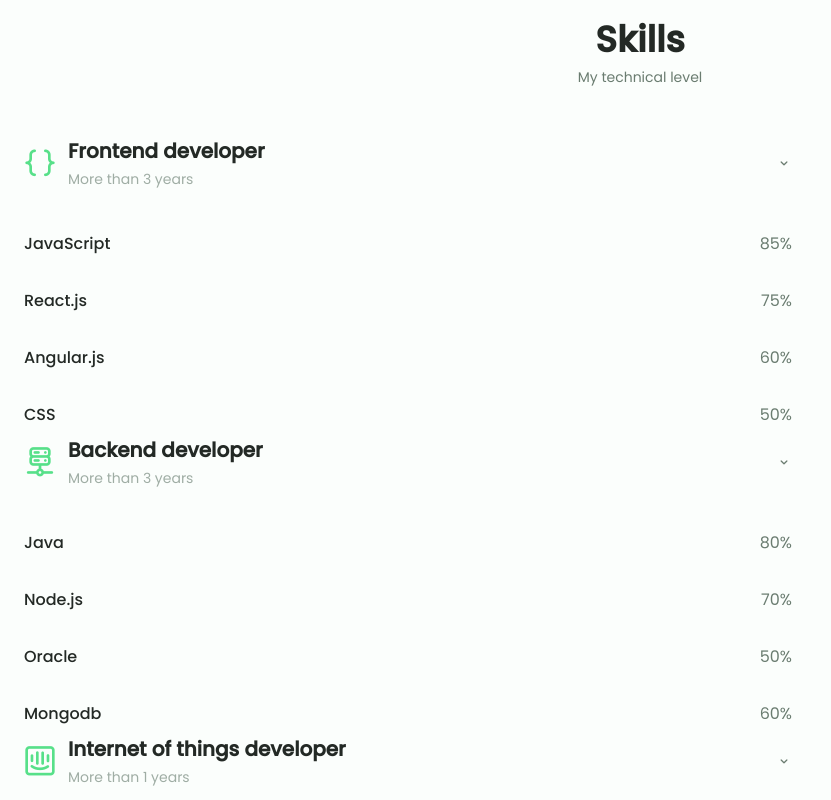
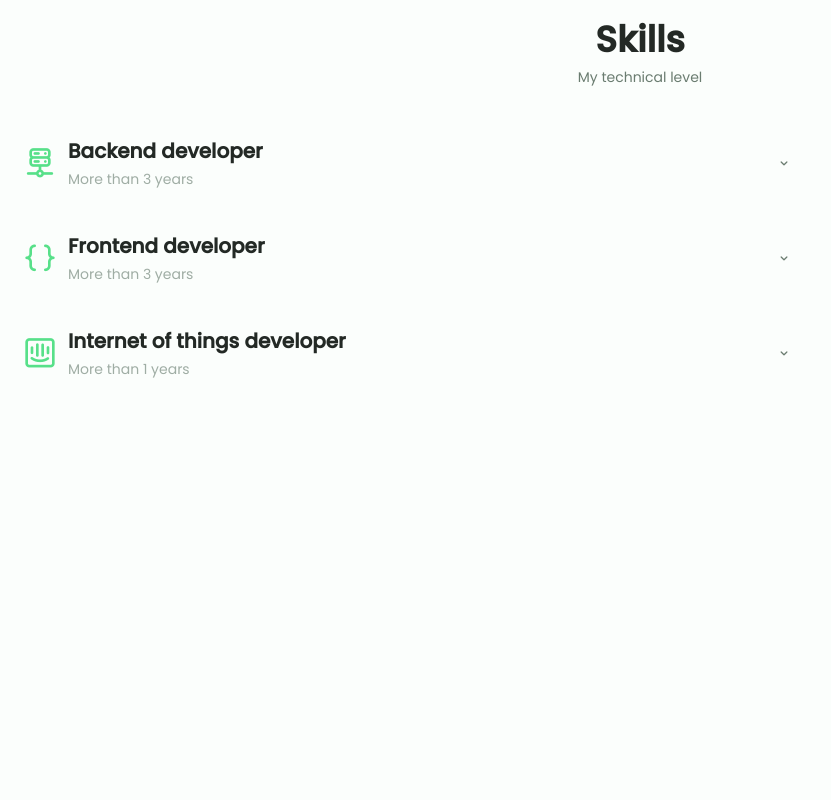
Before and after one commit to Jhonsebastianas/portafolio, a Next.js app: page / in a window 1280 px wide. Shown: the part 1340-2140 px from the top of the page, without its empty margins (0-831 px from the left). After the commit the page ends 1873 px from the top, so only its background shows below. Built offline with nearby package versions, Linux system fonts and the light colour scheme.

Commit message:
Update skills - 14/05/2021, 05:26 p.m.

```diff
--- a/src/components/commons/skill.jsx
+++ b/src/components/commons/skill.jsx
@@ -1,5 +1,5 @@
 import React from 'react'
-import StyledComponents from 'styled-components'
+import StyledComponents, { css } from 'styled-components'
 
 const StyledSkillContainer = StyledComponents.div`
 
@@ -28,6 +28,25 @@ const StyledSkillContainer = StyledComponents.div`
         }
     }
 
+    .skills__close .skills__list{
+        height: 0;
+        overflow: hidden;
+    }
+
+    .skills__open .skills__list{
+        height: max-content;
+        margin-bottom: var(--mb-2-5);
+    }
+
+    .skills__open .skills__arrow{
+        transform: rotate(-180deg);
+    }
+
+    .skills__list {
+        row-gap: 1.5rem;
+        padding-left: 2.7rem;
+    }
+
     .skills__titles {
         display: flex;
         justify-content: space-between;
@@ -43,6 +62,39 @@ const StyledSkillContainer = StyledComponents.div`
         font-size: var(--normal-font-size);
         font-weight: var(--font-medium);
     }
+
+    .skills__bar, skills__percentage {
+        height: 5px;
+        border-radius: .25rem;
+    }
+
+    .skills__bar {
+        background-color: var(--first-color-lighter);
+    }
+
+    .skills__percentage {
+        display: block;
+        background-color: var(--first-color);
+    }
+`
+
+const StyledSkillBar = StyledComponents.div`
+    .skills__bar, .skills__percentage {
+        height: 5px;
+        border-radius: .25rem;
+    }
+
+    .skills__bar {
+        background-color: var(--first-color-lighter);
+    }
+
+    .skills__percentage {
+        display: block;
+        background-color: var(--first-color);
+        ${props => props.percentage && css`
+            width: ${props.percentage};
+        `}
+    }
 `
 
 const SkillContainer = (props) => {
@@ -52,7 +104,7 @@ const SkillContainer = (props) => {
     return (
         <StyledSkillContainer key={index}>
             {/*==================== SKILLS 1====================*/}
-            <div className="skills__content">
+            <div className={`skills__content skills__close`}>
                 <div className="skills__header">
                     <i class={`uil ${icon} skills__icon`}></i>
 
@@ -66,16 +118,16 @@ const SkillContainer = (props) => {
 
                 <div className="skills__list grid">
                     {skills.map((skill, index) => {
-                        const { name, percentage, class: claseCss } = skill
+                        const { name, percentage } = skill
                         return (
                             <div className="skills__data" key={index}>
                                 <div className="skills__titles">
                                     <h3 className="skills__name">{name}</h3>
                                     <span className="skills__number">{percentage}</span>
                                 </div>
-                                <div className="skills__bar">
-                                    <span className={`skills__percentage  ${claseCss}`}></span>
-                                </div>
+                                <StyledSkillBar className="skills__bar" percentage={percentage} >
+                                    <span className="skills__percentage"></span>
+                                </StyledSkillBar>
                             </div>
                         )
                     })}
--- a/src/components/sections/Skills.jsx
+++ b/src/components/sections/Skills.jsx
@@ -1,4 +1,4 @@
-import React from 'react'
+import React, { useEffect } from 'react'
 import StyledComponents from 'styled-components'
 import Skill from '@components/commons/skill'
 
@@ -8,6 +8,33 @@ const StyledSkillsContainer = StyledComponents.div`
 
 const abilities = [
     {
+        title: 'Backend developer',
+        subtitle: 'More than 3 years',
+        icon: 'uil-server-network-alt',
+        skills: [
+            {
+                name: 'Java',
+                percentage: '80%',
+            },
+            {
+                name: 'Node.js',
+                percentage: '70%',
+            },
+            {
+                name: 'Express.js',
+                percentage: '70%',
+            },
+            {
+                name: 'Oracle',
+                percentage: '50%',
+            },
+            {
+                name: 'Mongodb',
+                percentage: '60%',
+            },
+        ],
+    },
+    {
         title: 'Frontend developer',
         subtitle: 'More than 3 years',
         icon: 'uil-brackets-curly',
@@ -15,49 +42,18 @@ const abilities = [
             {
                 name: 'JavaScript',
                 percentage: '85%',
-                class: 'skills__js'
             },
             {
                 name: 'React.js',
                 percentage: '75%',
-                class: 'skills__react'
             },
             {
                 name: 'Angular.js',
                 percentage: '60%',
-                class: 'skills__angularjs'
             },
             {
                 name: 'CSS',
                 percentage: '50%',
-                class: 'skills__css'
-            },
-        ],
-    },
-    {
-        title: 'Backend developer',
-        subtitle: 'More than 3 years',
-        icon: 'uil-server-network-alt',
-        skills: [
-            {
-                name: 'Java',
-                percentage: '80%',
-                class: 'skills__java'
-            },
-            {
-                name: 'Node.js',
-                percentage: '70%',
-                class: 'skills__node'
-            },
-            {
-                name: 'Oracle',
-                percentage: '50%',
-                class: 'skills__oracle'
-            },
-            {
-                name: 'Mongodb',
-                percentage: '60%',
-                class: 'skills__mongodb'
             },
         ],
     },
@@ -69,28 +65,52 @@ const abilities = [
             {
                 name: 'Python',
                 percentage: '60%',
-                class: 'skills__python-iot'
             },
             {
                 name: 'Raspberry pi',
                 percentage: '50%',
-                class: 'skills__raspberry'
             },
             {
                 name: 'C++',
                 percentage: '30%',
-                class: 'skills__cplusplus-iot'
             },
             {
                 name: 'Arduino',
                 percentage: '30%',
-                class: 'skills__arduino'
             },
         ],
     },
 ]
 
+const accordionSkills = () => {
+    const skillsContent = document.getElementsByClassName('skills__content'),
+        skillsHeader = document.querySelectorAll('.skills__header')
+
+    function toggleSkills() {
+        let itemClass = this.parentNode.className
+
+        for (let i = 0; i < skillsContent.length; i++) {
+            skillsContent[i].className = 'skills__content skills__close'
+        }
+
+        if (itemClass === 'skills__content skills__close') {
+            this.parentNode.className = 'skills__content skills__open'
+        }
+    }
+
+    skillsHeader.forEach(el => el.addEventListener('click', toggleSkills))
+}
+
 const Skills = () => {
+
+    useEffect(() => {
+        let mounted = true;
+        if (mounted) {
+            accordionSkills()
+        }
+        return () => mounted = false
+    }, [])
+
     return (
         <section className="skills section" id="skills">
             <h2 className="section__title">Skills</h2>
```
